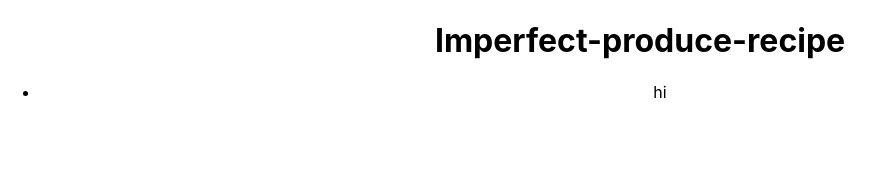
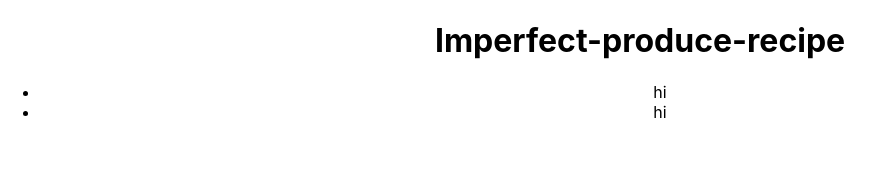
Before and after one commit to ixnp/imperfect-produce-recipe-generator, a React (Create React App) app in the folder imperfect-produce-recipe/: page / in a window 1280 px wide. Shown: the top 192 px of the page, without its empty margins (0-884 px from the left). Built offline with nearby package versions, Linux system fonts and the light colour scheme.

Commit message:
added li

```diff
--- a/imperfect-produce-recipe/src/App.js
+++ b/imperfect-produce-recipe/src/App.js
@@ -8,6 +8,7 @@ function App() {
       <h1>Imperfect-produce-recipe</h1>
       <ul>
         <li>hi</li>
+        <li>hi</li>
       </ul>
     </div>
   );
```
